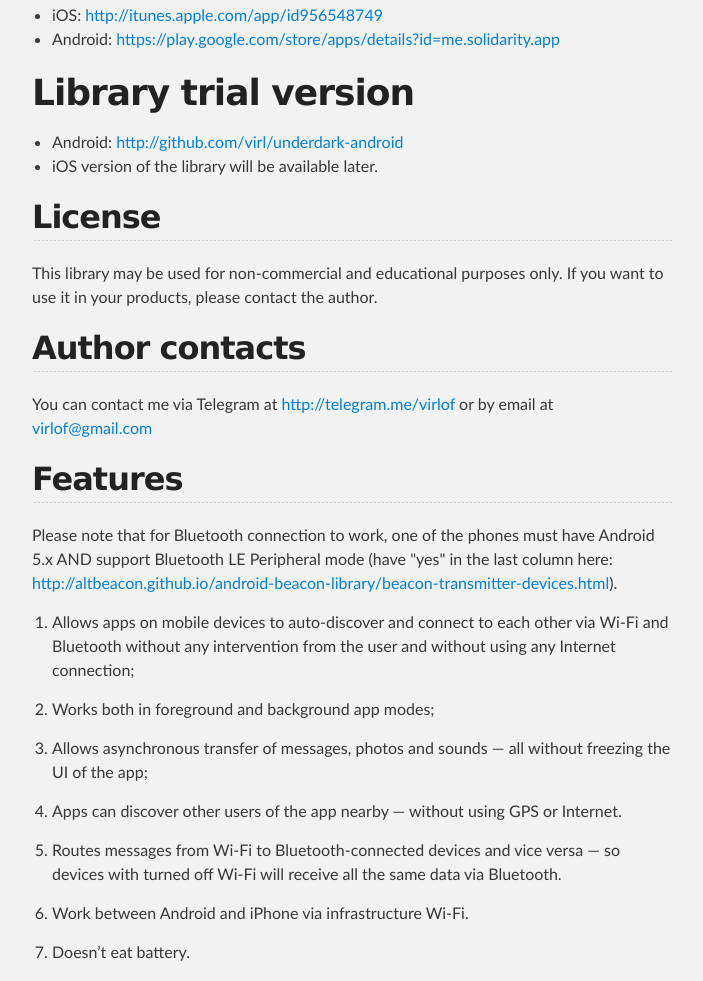
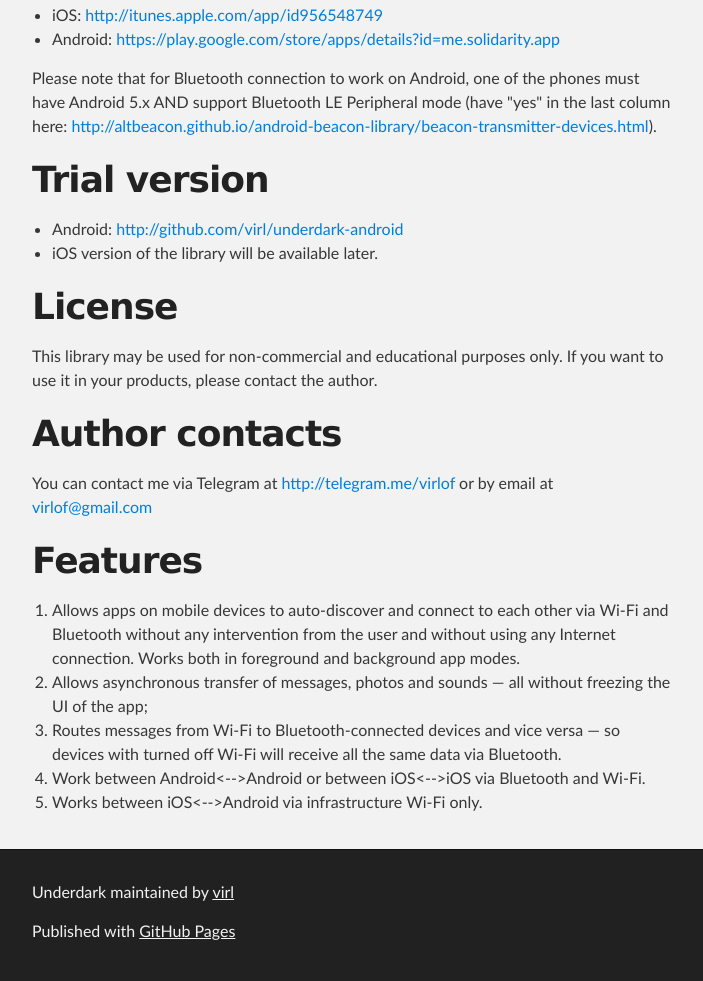
Before and after one commit to virl/underdark, a plain HTML site: page index.html in a window 1280 px wide. Shown: the part 682-1663 px from the top of the page, without its empty margins (288-991 px from the left). Drawn offline with Linux system fonts and the light colour scheme.

Commit message:
Create gh-pages branch via GitHub

```diff
--- a/index.html
+++ b/index.html
@@ -50,8 +50,10 @@
 </li>
 </ul>
 
+<p>Please note that for Bluetooth connection to work on Android, one of the phones must have Android 5.x AND support Bluetooth LE Peripheral mode (have "yes" in the last column here: <a href="http://altbeacon.github.io/android-beacon-library/beacon-transmitter-devices.html">http://altbeacon.github.io/android-beacon-library/beacon-transmitter-devices.html</a>).</p>
+
 <h1>
-<a id="library-trial-version" class="anchor" href="#library-trial-version" aria-hidden="true"><span class="octicon octicon-link"></span></a>Library trial version</h1>
+<a id="trial-version" class="anchor" href="#trial-version" aria-hidden="true"><span class="octicon octicon-link"></span></a>Trial version</h1>
 
 <ul>
 <li>Android: <a href="http://github.com/virl/underdark-android">http://github.com/virl/underdark-android</a>
@@ -59,30 +61,26 @@
 <li>iOS version of the library will be available later.</li>
 </ul>
 
-<h2>
-<a id="license" class="anchor" href="#license" aria-hidden="true"><span class="octicon octicon-link"></span></a>License</h2>
+<h1>
+<a id="license" class="anchor" href="#license" aria-hidden="true"><span class="octicon octicon-link"></span></a>License</h1>
 
 <p>This library may be used for non-commercial and educational purposes only.
 If you want to use it in your products, please contact the author.</p>
 
-<h2>
-<a id="author-contacts" class="anchor" href="#author-contacts" aria-hidden="true"><span class="octicon octicon-link"></span></a>Author contacts</h2>
+<h1>
+<a id="author-contacts" class="anchor" href="#author-contacts" aria-hidden="true"><span class="octicon octicon-link"></span></a>Author contacts</h1>
 
 <p>You can contact me via Telegram at <a href="http://telegram.me/virlof">http://telegram.me/virlof</a> or by email at <a href="mailto:virlof@gmail.com">virlof@gmail.com</a></p>
 
-<h2>
-<a id="features" class="anchor" href="#features" aria-hidden="true"><span class="octicon octicon-link"></span></a>Features</h2>
-
-<p>Please note that for Bluetooth connection to work, one of the phones must have Android 5.x AND support Bluetooth LE Peripheral mode (have "yes" in the last column here: <a href="http://altbeacon.github.io/android-beacon-library/beacon-transmitter-devices.html">http://altbeacon.github.io/android-beacon-library/beacon-transmitter-devices.html</a>).</p>
+<h1>
+<a id="features" class="anchor" href="#features" aria-hidden="true"><span class="octicon octicon-link"></span></a>Features</h1>
 
 <ol>
-<li><p>Allows apps on mobile devices to auto-discover and connect to each other via Wi-Fi and Bluetooth without any intervention from the user and without using any Internet connection;</p></li>
-<li><p>Works both in foreground and background app modes;</p></li>
-<li><p>Allows asynchronous transfer of messages, photos and sounds — all without freezing the UI of the app;</p></li>
-<li><p>Apps can discover other users of the app nearby — without using GPS or Internet.</p></li>
-<li><p>Routes messages from Wi-Fi to Bluetooth-connected devices and vice versa — so devices with turned off Wi-Fi will receive all the same data via Bluetooth.</p></li>
-<li><p>Work between Android and iPhone via infrastructure Wi-Fi.</p></li>
-<li><p>Doesn’t eat battery.</p></li>
+<li>Allows apps on mobile devices to auto-discover and connect to each other via Wi-Fi and Bluetooth without any intervention from the user and without using any Internet connection. Works both in foreground and background app modes.</li>
+<li>Allows asynchronous transfer of messages, photos and sounds — all without freezing the UI of the app;</li>
+<li>Routes messages from Wi-Fi to Bluetooth-connected devices and vice versa — so devices with turned off Wi-Fi will receive all the same data via Bluetooth.</li>
+<li>Work between Android&lt;--&gt;Android or between iOS&lt;--&gt;iOS via Bluetooth and Wi-Fi.</li>
+<li>Works between iOS&lt;--&gt;Android via infrastructure Wi-Fi only.</li>
 </ol>
       </section>
     </div>
```
Also changed, not shown: params.json (+1 -1 lines).
